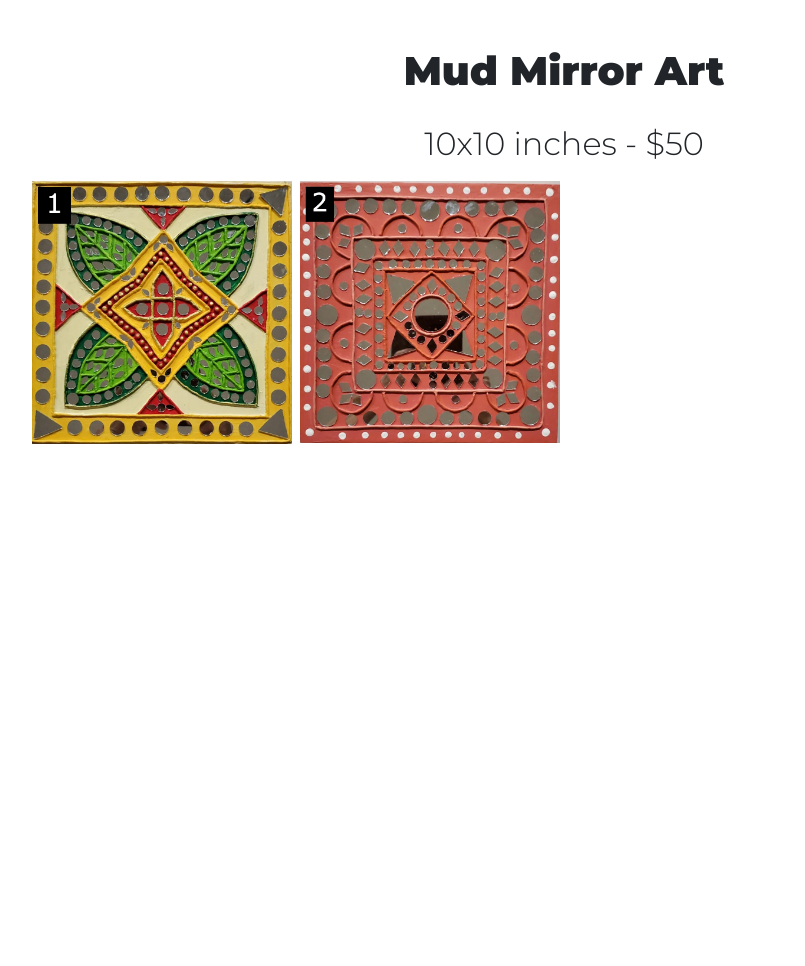
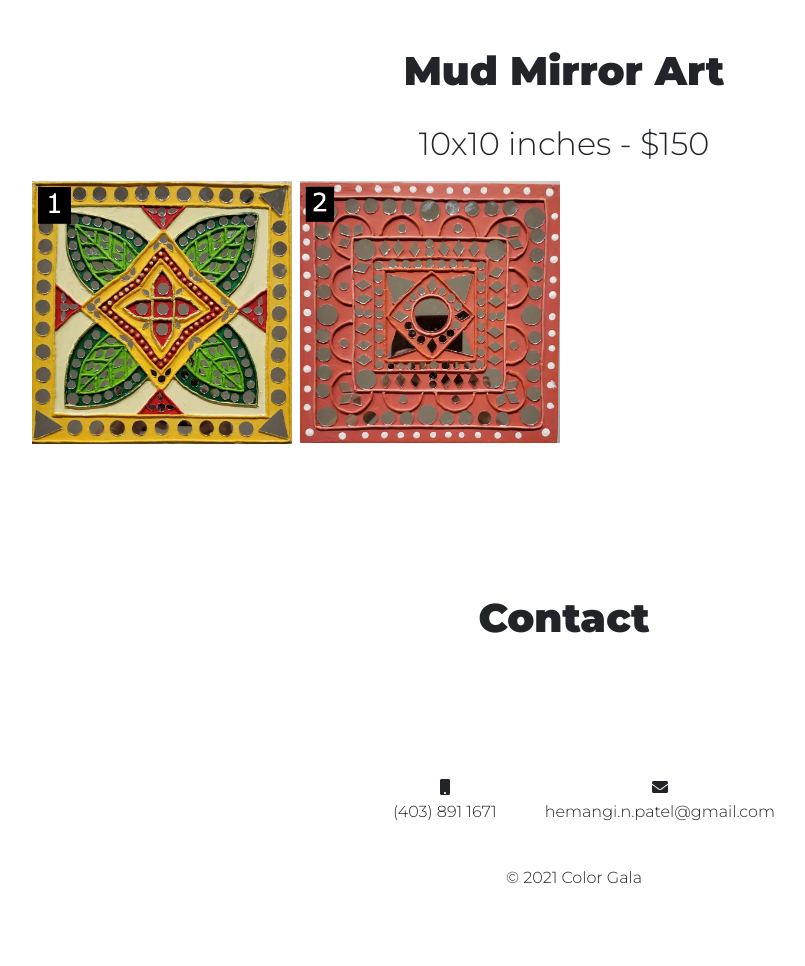
Before and after one commit to harshp30/ColorGalaGallary, a plain HTML site: page index.html in a window 1280 px wide. Shown: the part 3643-4609 px from the top of the page, without its empty margins (76-881 px from the left). Before the commit the page ends 4187 px from the top, so only its background shows below. Drawn offline with nearby package versions, Linux system fonts and the light colour scheme.

Commit message:
Update index.html

```diff
--- a/index.html
+++ b/index.html
@@ -160,7 +160,7 @@
 
     <h2 class="gall-type-rangoli">Mud Mirror Art</h2>
 
-    <h2 class="size-text">10x10 inches - $50</h2>
+    <h2 class="size-text">10x10 inches - $150</h2>
     <div class="gall-row">
       <div class="gall-column">
         <img id="gall-img" src="gallary/Mud Mirror Art/1.jpg">
@@ -177,6 +177,22 @@
 
     </section>
 
+    <!-- Footer -->
+
+    <h2 class="gall-type-rangoli">Contact</h2>
+
+<footer id="footer">
+  <button type="button" class="btn btn-light footer-icon"><i class="fas fa-mobile"></i>
+    <p id="phone-num">(403) 891 1671</p>
+  </button>
+  <button type="button" class="btn btn-light footer-icon"><i class="fas fa-envelope"></i>
+    <p id="email">hemangi.n.patel@gmail.com</p>
+  </button>
+
+  <p>© 2021 Color Gala</p>
+
+</footer>
+
 
 </body>
 
```
